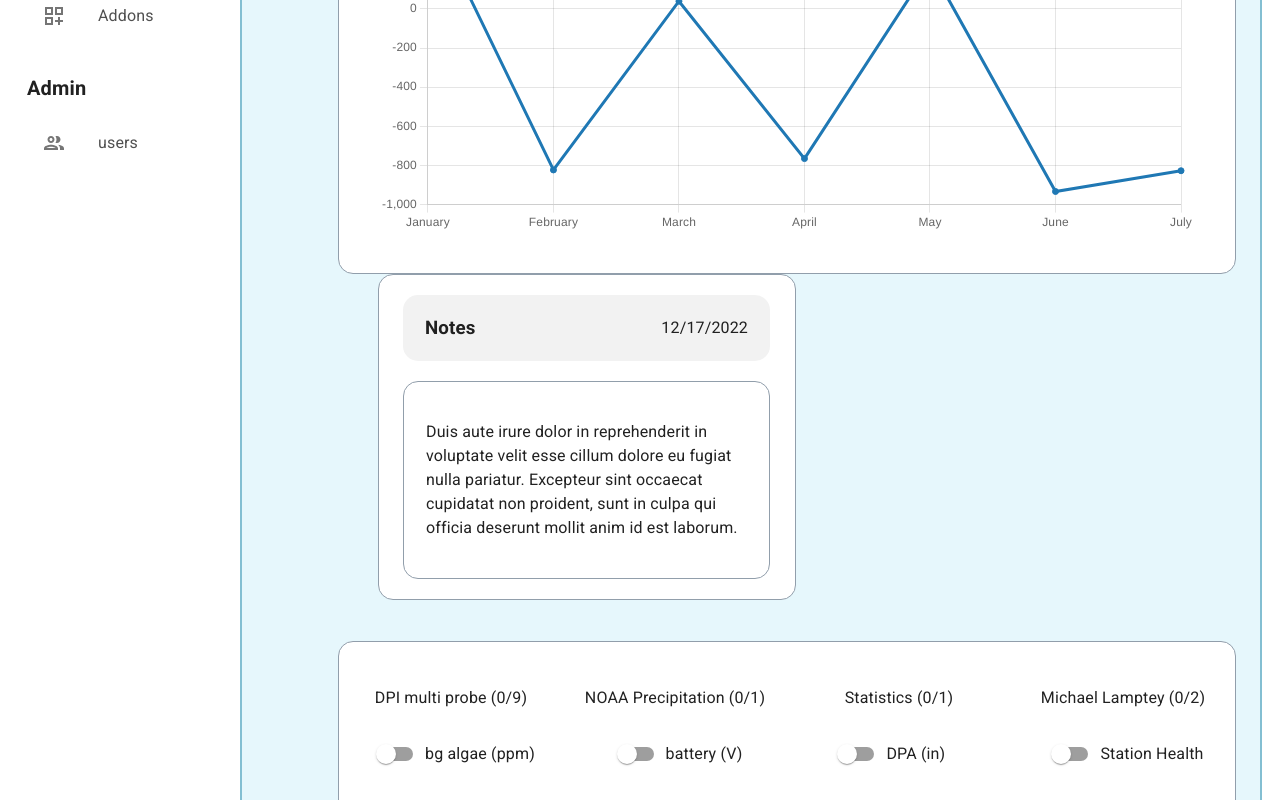
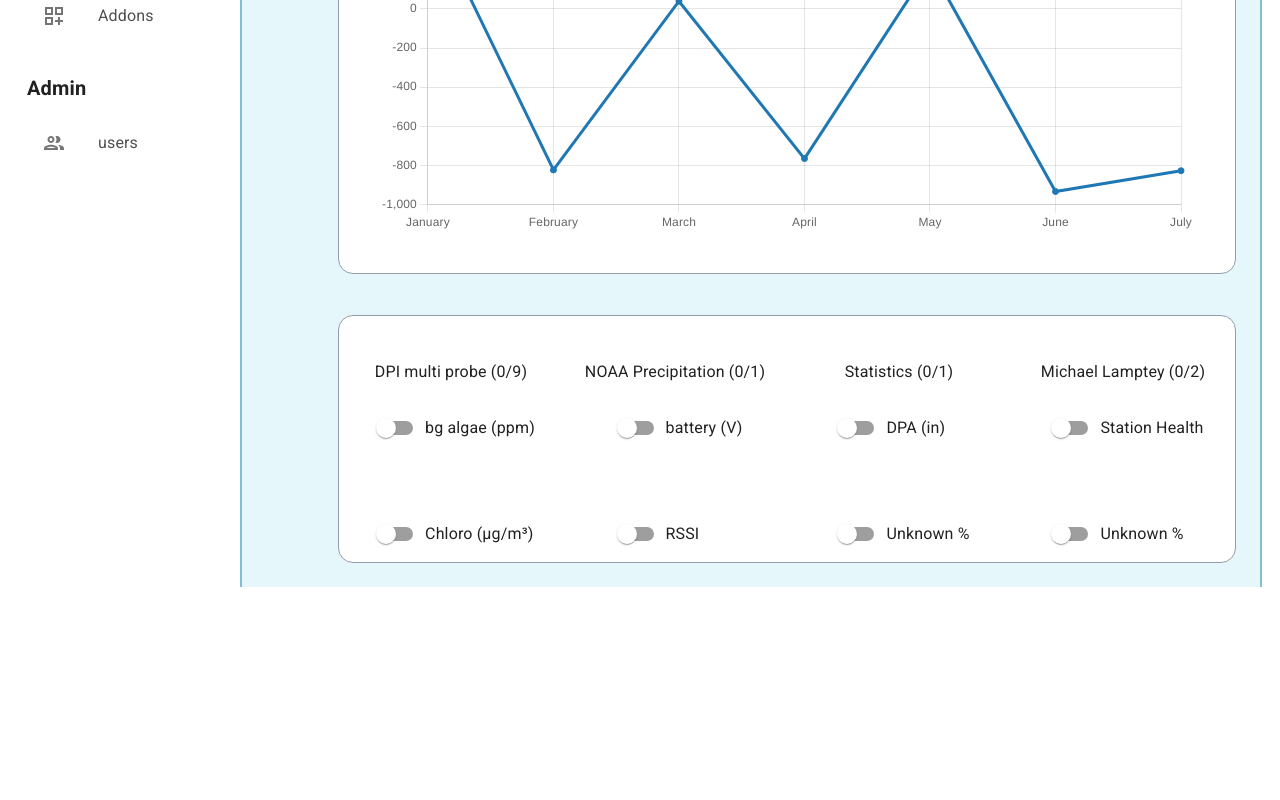
Before and after one commit to kpierc11/Dashboard_Demo, a React (Create React App) app in the folder app/: page /trends in a window 1280 px wide. Shown: the part 578-1378 px from the top of the page. After the commit the page ends 1165 px from the top, so only its background shows below. Built offline with nearby package versions, Linux system fonts and the light colour scheme.

Commit message:
Got rid of notes

```diff
--- a/app/src/pages/trendsPage/TrendsPage.tsx
+++ b/app/src/pages/trendsPage/TrendsPage.tsx
@@ -182,51 +182,6 @@ export default function TrendsPage() {
           <Line options={options} data={data} />
         </Paper>
 
-        <Paper
-          sx={{
-            border: "1px solid #919EAB",
-            borderRadius: "15px",
-            boxShadow: "none",
-            paddingTop: "20px",
-            paddingLeft: "24px",
-            paddingRight: "25px",
-            maxWidth: "418px",
-            width: "100%",
-            marginLeft: 5,
-          }}
-        >
-          <Box
-            sx={{
-              display: "flex",
-              flexDirection: "row",
-              background: "#F2F2F2",
-              alignItems: "center",
-              borderRadius: "15px",
-              paddingLeft: "22px",
-              paddingRight: "22px",
-            }}
-          >
-            <h3 style={{ marginRight: "auto" }}>Notes</h3>
-            <p>12/17/2022</p>
-          </Box>
-          <Box
-            sx={{
-              border: "1px solid #919EAB",
-              borderRadius: "15px",
-              height: "auto",
-              marginTop: "20px",
-              marginBottom: "20px",
-              padding: "22px",
-            }}
-          >
-            <p>
-              Duis aute irure dolor in reprehenderit in voluptate velit esse
-              cillum dolore eu fugiat nulla pariatur. Excepteur sint occaecat
-              cupidatat non proident, sunt in culpa qui officia deserunt mollit
-              anim id est laborum.
-            </p>
-          </Box>
-        </Paper>
 
         <Paper
           sx={{ boxShadow: "none", borderRadius: "15px" }}
```
Also changed, not shown: app/src/pages/trendsPage/trendsPage.css (line endings or trailing spaces).
